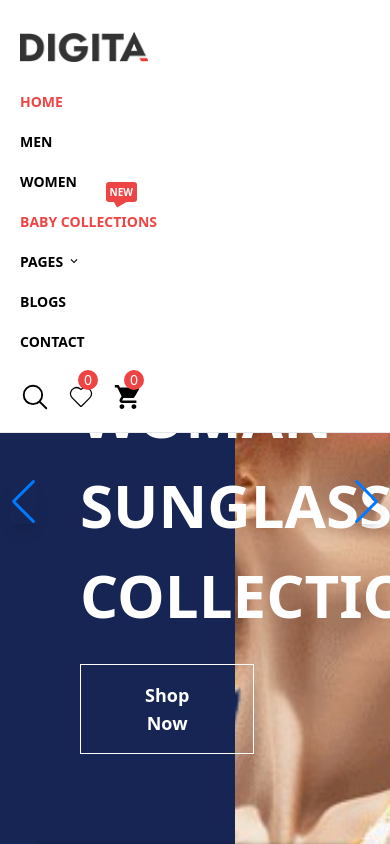
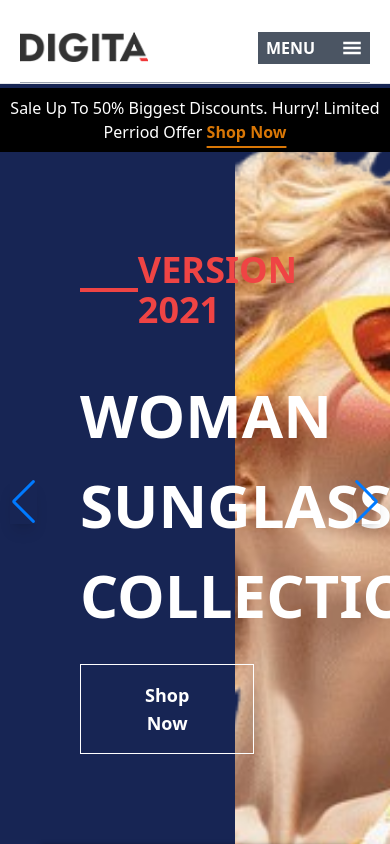
Before and after one commit to alimnh520/text-next, a Next.js app: page / in a window 390 px wide. Shown: the top 844 px of the page. Built offline with nearby package versions, Linux system fonts and the light colour scheme.

Commit message:
add navbar

```diff
--- a/src/app/layout/Header.jsx
+++ b/src/app/layout/Header.jsx
@@ -10,6 +10,7 @@ import { TopHeader } from "./headerDetails/TopHeader";
 import { BlogDetails } from "./headerDetails/BlogDetails";
 import Link from "next/link";
 import { usePathname } from "next/navigation";
+import { GiHamburgerMenu } from "react-icons/gi";
 
 const Header = () => {
     const [lastScrollTop, setLastScrollTop] = useState(0);
@@ -19,6 +20,7 @@ const Header = () => {
     const whiteList = 0;
     const money = 0.04
     const pathName = usePathname();
+    const [navbar, setNavbar] = useState(true);
 
     useEffect(() => {
         const handleScroll = () => {
@@ -34,37 +36,40 @@ const Header = () => {
         };
     }, [lastScrollTop]);
 
-    const linkCls = "relative group flex items-center justify-center gap-x-1 font-bold before:absolute before:content-[''] before:h-[3px] before:hover:w-10 before:mr-2 before:bg-red-500 before:bottom-0 before:transition-all before:duration-300 transition-all duration-300 hover:text-red-500 group h-20 uppercase text-sm sm:before:hidden sm:h-10  sm:w-full sm:justify-start"
+    const linkCls = `relative group flex items-center justify-center gap-x-1 font-bold before:absolute before:content-[''] before:h-[3px] before:hover:w-10 before:mr-2 before:bg-red-500 before:bottom-0 before:transition-all before:duration-300 transition-all duration-300 hover:text-red-500 group h-20 uppercase text-sm sm:before:hidden sm:h-10  sm:w-full sm:justify-start ${navbar ? 'sm:-left-40' : 'sm:left-0'}`
 
     return (
         <div className="w-full flex flex-col items-center justify-center font-josefin">
             <TopHeader />
-            <div className={`w-full h-20 flex items-center justify-between border-b px-20 transition-all duration-300 bg-white z-20 ${scrollY ? 'fixed top-0' : ' absolute'} ${scrollUp == 0 ? 'top-8' : 'top-0'} sm:flex-col sm:h-auto sm:pb-5 sm:items-start sm:px-5`}>
+            <div className={`w-full h-20 flex items-center justify-between border-b px-20 transition-all duration-300 bg-white z-20 ${scrollY ? 'fixed top-0' : ' absolute'} ${scrollUp == 0 ? 'top-8' : 'top-0'} sm:flex-col sm:h-auto sm:items-start sm:px-5`}>
+                <button className="w-28 h-8 bg-gray-600 absolute right-5 top-0 z-50 hidden sm:flex items-center justify-between px-2 text-white font-bold" onClick={() => setNavbar(!navbar)}>
+                    MENU
+                    <GiHamburgerMenu className="text-xl"/>
+                </button>
                 <img src="/logo/nh-logo-monogram-emblem-style-with-crown-shape-design-template-free-vector-removebg-preview.png" alt="" className="w-32 animate-firstAnimate bg-white" />
 
-
-                <nav className="flex items-center justify-center gap-x-16 sm:flex-col sm:items-start sm:mt-5">
+                <nav className={`flex items-center justify-center gap-x-16 sm:flex-col sm:items-start sm:w-full ${navbar ? 'sm:h-0' : 'sm:h-[360px]'} transition-all duration-300 sm:overflow-hidden sm:mt-5 sm:border-t sm:border-t-gray-400`}>
                     <ul className="flex items-center justify-center gap-x-10 sm:flex-col sm:items-start">
 
-                        <li className={`${linkCls} ${pathName == '/' ? 'text-red-500 before:w-10 ' : 'text-black before:w-0 '}`}>
+                        <li className={`${linkCls} delay-0 ${pathName == '/' ? 'text-red-500 before:w-10 ' : 'text-black before:w-0 '}`}>
                             <Link href="/">Home</Link >
                         </li>
 
-                        <li className={`${linkCls} ${pathName == '/components/men' ? 'text-red-500 before:w-10 ' : 'text-black before:w-0 '}`}>
+                        <li className={`${linkCls} delay-75 ${pathName == '/components/men' ? 'text-red-500 before:w-10 ' : 'text-black before:w-0 '}`}>
                             <Link href="/components/men">Men</Link >
 
                         </li>
 
-                        <li className={`${linkCls} ${pathName == '/components/women' ? 'text-red-500 before:w-10 ' : 'text-black before:w-0 '}`}>
+                        <li className={`${linkCls} delay-100 ${pathName == '/components/women' ? 'text-red-500 before:w-10 ' : 'text-black before:w-0 '}`}>
                             <Link href="/components/women">Women</Link >
                         </li>
 
-                        <li className={`${linkCls} ${pathName == '/' ? 'text-red-500 before:w-10 ' : 'text-black before:w-0 '}`}>
+                        <li className={`${linkCls} delay-150 ${pathName == '/' ? 'text-red-500 before:w-10 ' : 'text-black before:w-0 '}`}>
                             <p className=" absolute px-1 rounded-[3px] text-white bg-red-500 top-1 right-5 text-[10px] before:absolute before:-z-10 before:h-2 before:w-4 before:bg-red-500 before:-bottom-0.5 before:left-2 before:-rotate-[30deg] sm:-top-5">New</p>
                             <Link href="">Baby Collections</Link >
                         </li>
 
-                        <li className={`${linkCls} ${pathName == '/components/shops' && '/components/checkout' && '/components/cart' ? 'text-red-500 before:w-10 ' : 'text-black before:w-0'}`}>
+                        <li className={`${linkCls} delay-200 ${pathName == '/components/shops' && '/components/checkout' && '/components/cart' ? 'text-red-500 before:w-10 ' : 'text-black before:w-0'}`}>
                             <Link href="">Pages</Link >
                             <MdOutlineKeyboardArrowDown className="-mt-0.5 group-hover:rotate-180 transition-all duration-300" />
                             <div className={`absolute top-20 h-44 w-40 py-3 group-hover:flex hidden bg-white items-center justify-center sm:-top-1 sm:left-20 sm:border sm:border-gray-400 sm:z-20`}>
@@ -72,16 +77,16 @@ const Header = () => {
                             </div>
                         </li>
 
-                        <li className={`${linkCls} ${pathName == '/components/blogs' ? 'text-red-500 before:w-10 ' : 'text-black before:w-0 '}`}>
+                        <li className={`${linkCls} delay-300 ${pathName == '/components/blogs' ? 'text-red-500 before:w-10 ' : 'text-black before:w-0 '}`}>
                             <Link href="/components/blogs">Blogs</Link >
                         </li>
 
-                        <li className={`${linkCls} ${pathName == '/components/contact' ? 'text-red-500 before:w-10 ' : 'text-black before:w-0 '}`}>
+                        <li className={`${linkCls} delay-500 ${pathName == '/components/contact' ? 'text-red-500 before:w-10 ' : 'text-black before:w-0 '}`}>
                             <Link href="/components/contact">Contact</Link >
                         </li>
                     </ul>
 
-                    <div className="flex items-center justify-center gap-x-4 text-3xl sm:mt-5">
+                    <div className="flex items-center justify-start gap-x-4 text-3xl sm:h-16 sm:w-full sm:border-t sm:border-t-gray-400">
                         <Link href="" className="hover:text-red-500 transition-all duration-300">
                             <IoSearchOutline />
                         </Link>
```
